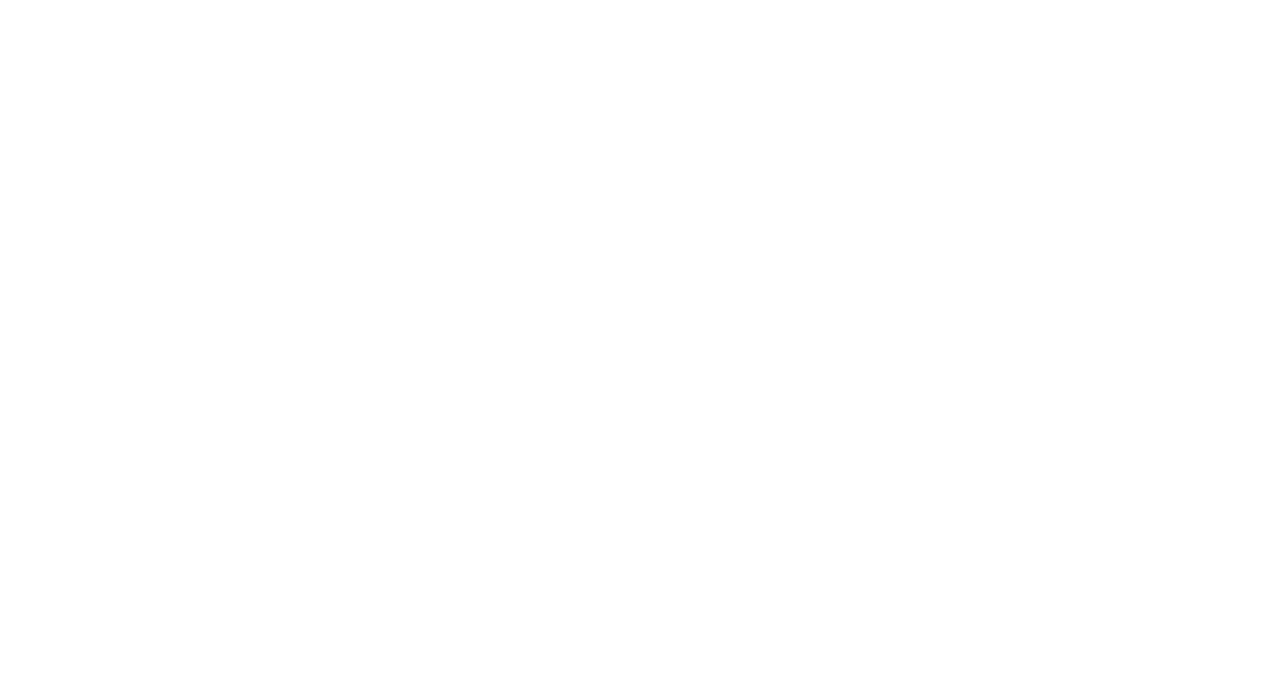
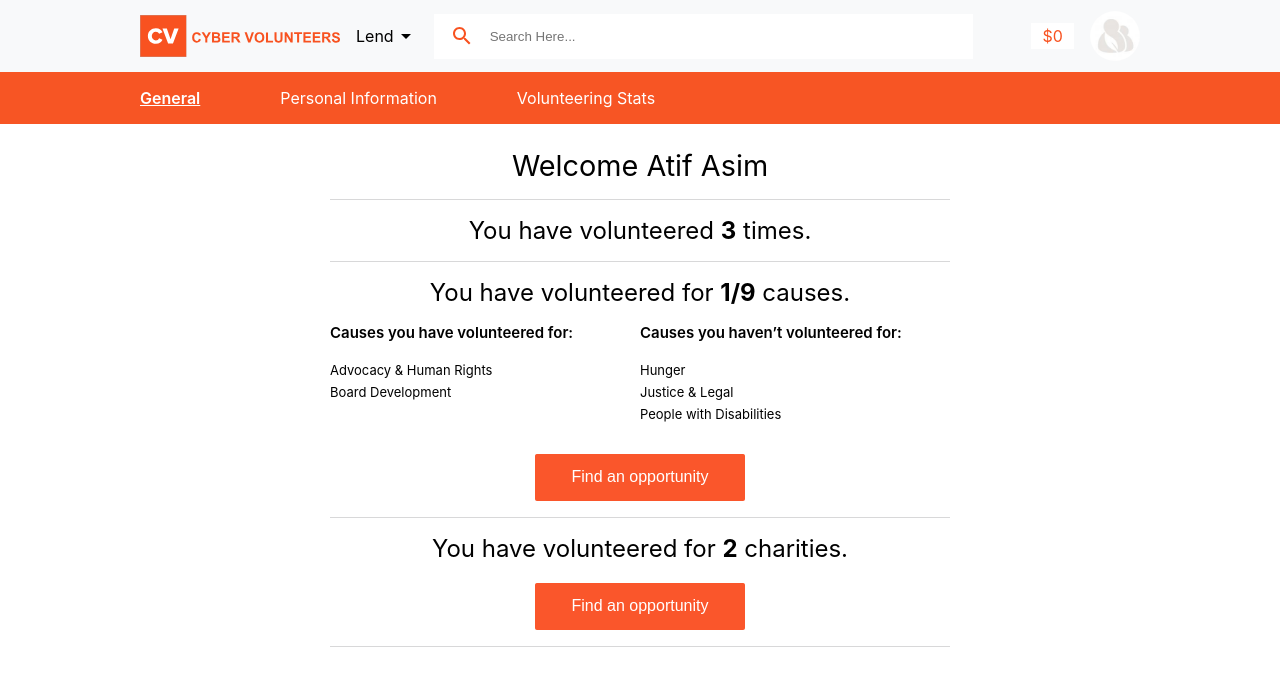
Before and after one commit to AtifWeb/popcornwebsite, a React (Create React App) app: page /VolunteeringStats in a window 1280 px wide. Shown: the top 686 px of the page. Built offline with nearby package versions, Linux system fonts and the light colour scheme.

Commit message:
layout/css practice front pages done

```diff
--- a/src/App.js
+++ b/src/App.js
@@ -8,6 +8,7 @@
 import { Welcome } from "./App/Pages/Welcome";
 import { GeneralAccount } from "./App/Pages/GeneralAccount";
 import Signup from "./App/Pages/Signup";
+import { VolunteeringStats } from "./App/Pages/VolunteeringStats";
 function App() {
   return (
     <div className="App">
@@ -23,6 +24,9 @@
           <Route path="/GeneralAccount" exact>
             <GeneralAccount />
           </Route>
+          <Route path="/VolunteeringStats" exact>
+            <VolunteeringStats />
+          </Route>
         </Switch>
       </BrowserRouter>
     </div>
--- /dev/null
+++ b/src/App/Components/common/templates/VolunteeringStats/VolunteerCause/VolunteerCause.jsx
@@ -0,0 +1,41 @@
+import React from "react";
+import { Button } from "../../../Atom/button/Button";
+import styles from "./VolunteerCause.module.css";
+export const VolunteerCause = () => {
+  return (
+    <div className={styles.VolunteerCause}>
+      <p className={styles.first_para}>
+        You have volunteered for <b>1/9</b> causes.
+      </p>
+
+      <div className={styles.do_or_dont}>
+        <div className={styles.left_side}>
+          <p>Causes you have volunteered for:</p>
+          <div>
+            <p>Advocacy & Human Rights</p>
+          </div>
+          <div>
+            <p>Board Development</p>
+          </div>
+        </div>
+        <div className={styles.right_side}>
+          <p>Causes you haven’t volunteered for:</p>
+          <div>
+            <p>Hunger</p>
+          </div>
+          <div>
+            <p>Justice & Legal</p>
+          </div>
+          <div>
+            <p>People with Disabilities</p>
+          </div>
+        </div>
+      </div>
+      <div className={styles.buttonWrapper}>
+        <Button style={{ width: 210, fontSize: "16px" }}>
+          Find an opportunity
+        </Button>
+      </div>
+    </div>
+  );
+};
--- /dev/null
+++ b/src/App/Components/common/templates/VolunteeringStats/VolunteerCause/VolunteerCause.module.css
@@ -0,0 +1,37 @@
+.first_para {
+  text-align: center;
+  font-size: 1.5rem;
+}
+.VolunteerCause {
+  padding: 1rem 0rem;
+  border-bottom: 1px solid #d8d8d9;
+}
+.do_or_dont {
+  display: grid;
+  grid-template-columns: 1fr 1fr;
+  margin-top: 1rem;
+}
+.do_or_dont > * > *:first-child {
+  font-weight: 600;
+  margin-bottom: 1.2rem;
+  font-size: 15px;
+}
+.do_or_dont > * > * + * {
+  margin-top: 0.4rem;
+  font-size: 13px;
+}
+
+.buttonWrapper {
+  padding-top: 2rem;
+  display: flex;
+  align-items: center;
+  justify-content: center;
+}
+@media screen and (max-width: 550px) {
+  .first_para {
+    font-size: 15px;
+  }
+  .do_or_dont > * > *:first-child {
+    font-size: 13px;
+  }
+}
--- /dev/null
+++ b/src/App/Pages/VolunteeringStats.jsx
@@ -0,0 +1,42 @@
+import React from "react";
+import styles from "../../Assets/styles/pages/GeneralAccount.module.css";
+import stylesRelate from "../../Assets/styles/pages/VolunteeringStates.module.css";
+import Header from "../Components/Header";
+
+import { VolunteerCause } from "../../App/Components/common/templates/VolunteeringStats/VolunteerCause/VolunteerCause";
+import { LocalHeaderItems } from "../../App/helper/constant/Localheader";
+import { LocalHeader } from "../Components/common/Organizer/LocalHeader/LocalHeader";
+import { Button } from "../Components/common/Atom/button/Button";
+
+export const VolunteeringStats = () => {
+  return (
+    <div className={styles.GeneralAccount}>
+      {/* Header */}
+      <Header />
+
+      <LocalHeader list={LocalHeaderItems} active="General" />
+
+      <div className={styles._container}>
+        <h1 className={`${styles.main_heading} ${stylesRelate.main_heading}`}>
+          Welcome Atif Asim
+        </h1>
+
+        <p className={stylesRelate.first_para}>
+          You have volunteered <b>3</b> times.
+        </p>
+
+        <VolunteerCause />
+
+        <div className={stylesRelate.last_wrapper}>
+          <p className={stylesRelate.last_para}>
+            You have volunteered for <b>2</b> charities.
+          </p>
+
+          <Button style={{ width: 210, fontSize: "16px", marginTop: 20 }}>
+            Find an opportunity
+          </Button>
+        </div>
+      </div>
+    </div>
+  );
+};
--- /dev/null
+++ b/src/Assets/styles/pages/VolunteeringStates.module.css
@@ -0,0 +1,22 @@
+.main_heading {
+  border-bottom: 1px solid #d8d8d9;
+  padding-bottom: 1rem;
+}
+.first_para {
+  border-bottom: 1px solid #d8d8d9;
+  padding: 1rem 0rem;
+  text-align: center;
+  font-size: 1.5rem;
+}
+.last_wrapper {
+  border-bottom: 1px solid #d8d8d9;
+  padding: 1rem 0rem;
+  text-align: center;
+  font-size: 1.5rem;
+}
+@media screen and (max-width: 550px) {
+  .last_wrapper,
+  .first_para {
+    font-size: 16px;
+  }
+}
```
